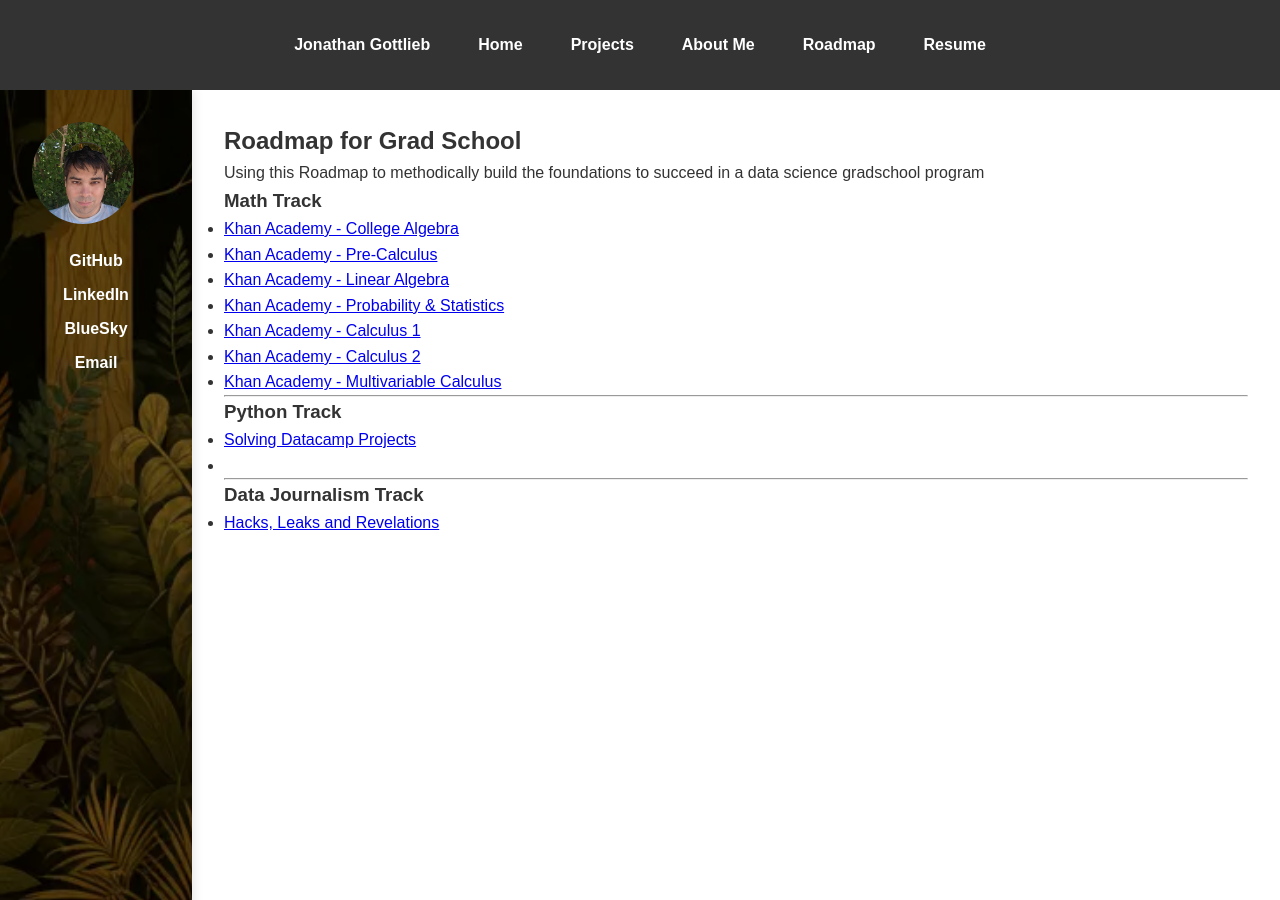
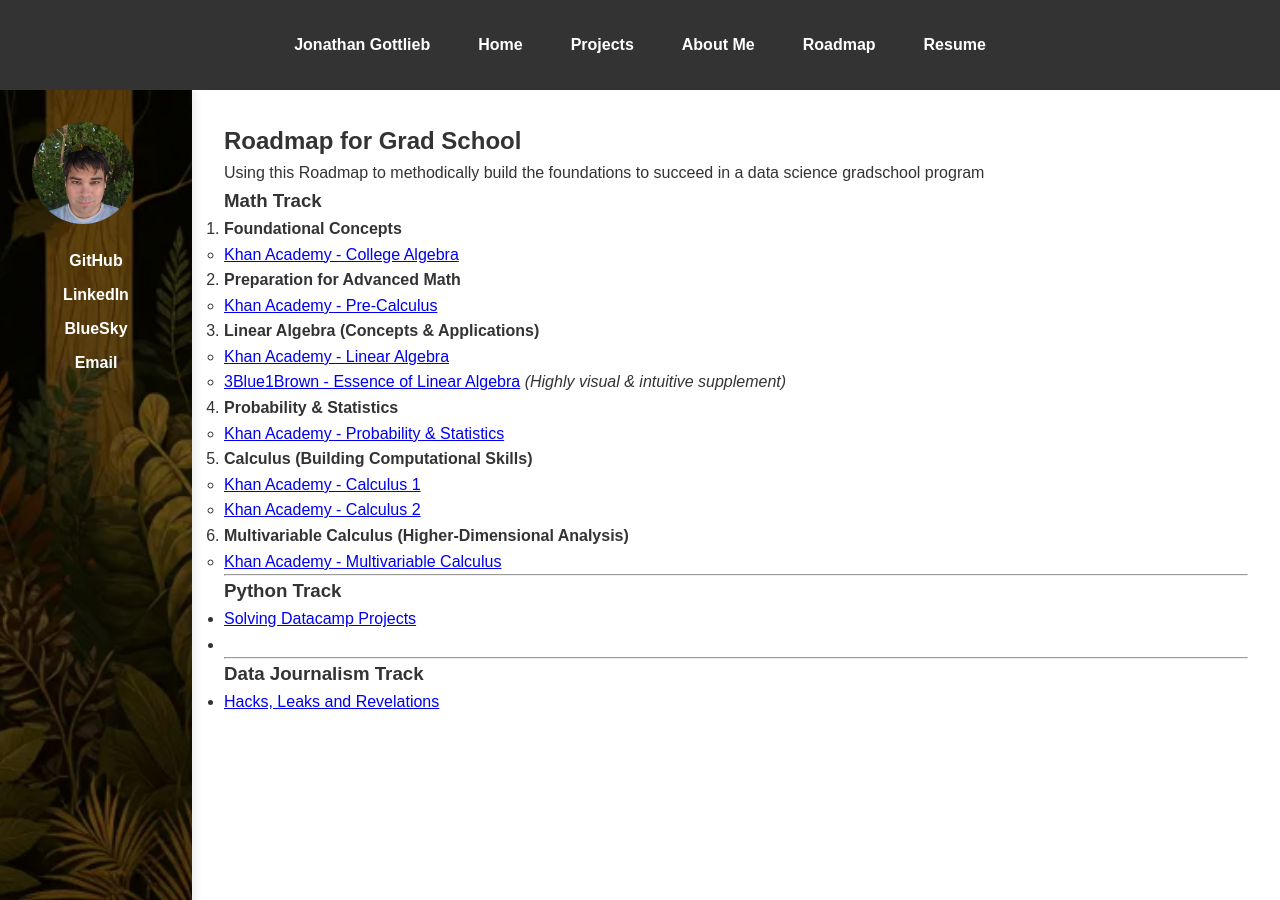
Before and after one commit to gotjon05/website_fina, a Jekyll site: the page built from roadmap.markdown, in a window 1280 px wide. Built offline with Jekyll 4.4.1, drawn with Linux system fonts in a browser that asks for light colours.

Commit message:
updated goal in roadmap

```diff
--- a/roadmap.markdown
+++ b/roadmap.markdown
@@ -8,13 +8,26 @@
 Using this Roadmap to methodically build the foundations to succeed in a data science gradschool program
 
 ### Math Track
-- [Khan Academy - College Algebra](https://www.khanacademy.org/math/college-algebra)
-- [Khan Academy - Pre-Calculus](https://www.khanacademy.org/math/precalculus)
-- [Khan Academy - Linear Algebra](https://www.khanacademy.org/math/linear-algebra)
-- [Khan Academy - Probability & Statistics](https://www.khanacademy.org/math/statistics-probability)
-- [Khan Academy - Calculus 1](https://www.khanacademy.org/math/calculus-1)
-- [Khan Academy - Calculus 2](https://www.khanacademy.org/math/calculus-2)
-- [Khan Academy - Multivariable Calculus](https://www.khanacademy.org/math/multivariable-calculus)
+1. **Foundational Concepts**
+   - [Khan Academy - College Algebra](https://www.khanacademy.org/math/college-algebra)
+
+2. **Preparation for Advanced Math**
+   - [Khan Academy - Pre-Calculus](https://www.khanacademy.org/math/precalculus)
+
+3. **Linear Algebra (Concepts & Applications)**
+   - [Khan Academy - Linear Algebra](https://www.khanacademy.org/math/linear-algebra)
+   - [3Blue1Brown - Essence of Linear Algebra](https://www.3blue1brown.com/topics/linear-algebra) *(Highly visual & intuitive supplement)*
+
+4. **Probability & Statistics**
+   - [Khan Academy - Probability & Statistics](https://www.khanacademy.org/math/statistics-probability)
+
+5. **Calculus (Building Computational Skills)**
+   - [Khan Academy - Calculus 1](https://www.khanacademy.org/math/calculus-1)
+   - [Khan Academy - Calculus 2](https://www.khanacademy.org/math/calculus-2)
+
+6. **Multivariable Calculus (Higher-Dimensional Analysis)**
+   - [Khan Academy - Multivariable Calculus](https://www.khanacademy.org/math/multivariable-calculus)
+
 
 ---
 
```
